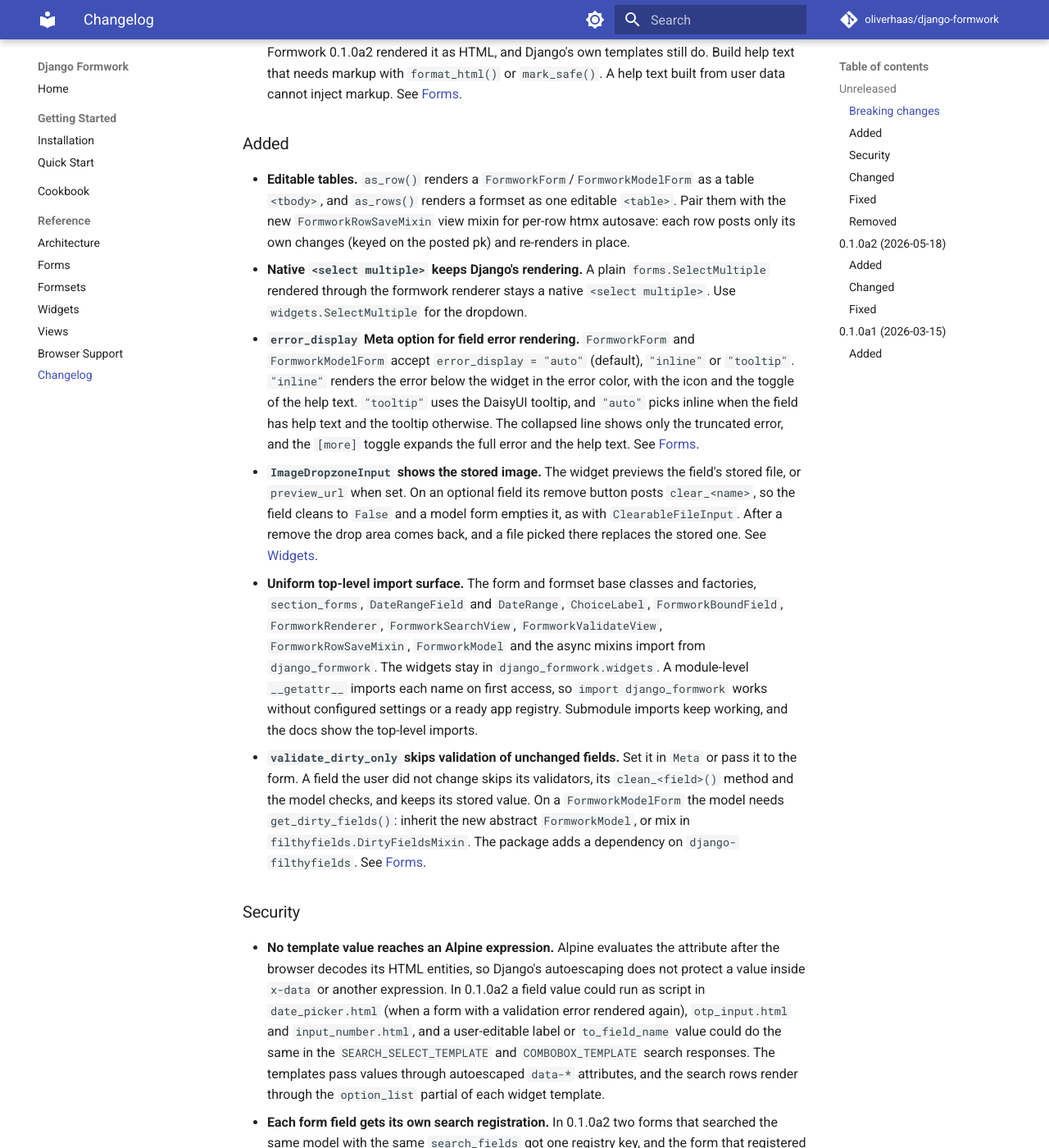
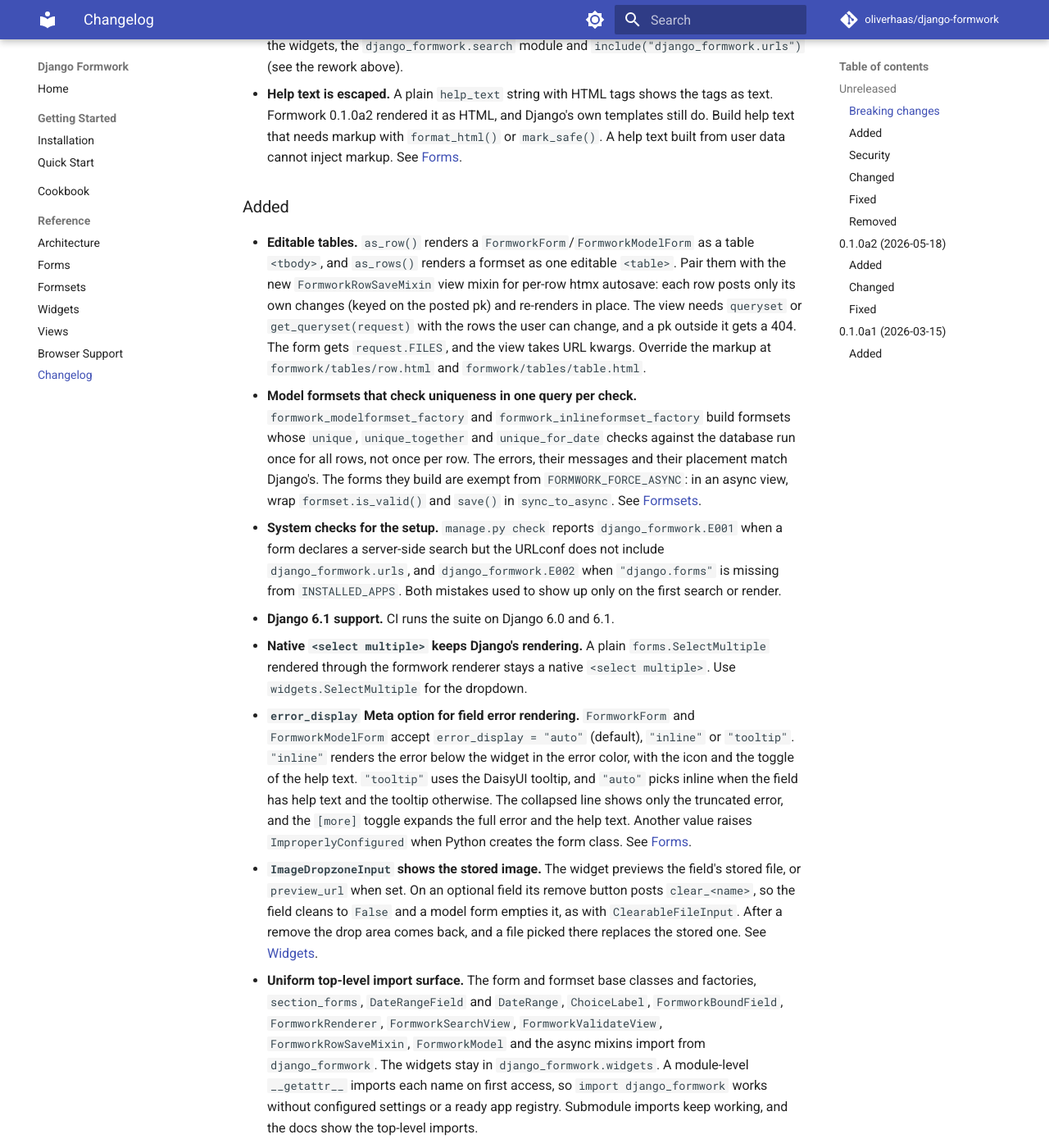
Before and after one commit to oliverhaas/django-formwork, an MkDocs documentation site: the page built from docs/reference/changelog.md, in a window 1280 px wide and 1400 px high, scrolled down 2844 px. Shown: the whole window at 82% size. Built offline with MkDocs 1.6.1 and Material for MkDocs 9.7.7, drawn with Linux system fonts in a browser that asks for light colours; comment, search, counter and statistics services are not loaded; the version menu is left out; some of the changed text lies outside the part shown.

Commit message:
docs: add changelog lines for the readiness fixes

```diff
--- a/docs/reference/changelog.md
+++ b/docs/reference/changelog.md
@@ -52,8 +52,9 @@
       `FormworkJinja2ModelForm`, `formwork_jinja2_environment` and the `jinja2/`
       templates). So are the `search_choices_<field>` form methods,
       `FormworkAutoSearchView` and the `widget_type` tokens, and
-      `FormworkModelChoiceField` and `FormworkModelMultipleChoiceField` with their
-      `icon_from_instance` and `description_from_instance` arguments. Return a
+      `FormworkModelChoiceField`, `FormworkModelMultipleChoiceField` and
+      `FormworkModelChoiceIterator` with the `icon_from_instance` and
+      `description_from_instance` arguments of the fields. Return a
       `ChoiceLabel` from a plain `ModelChoiceField.label_from_instance()` instead.
       `ChoiceLabel` lives in `django_formwork.widgets.select`, and you can import it from
       `django_formwork` and `django_formwork.widgets`.
@@ -73,7 +74,8 @@
       [Section forms](forms.md#section-forms).
     - `Meta.mandatory` marks a field that a save accepts empty but a later step needs.
       Its label gets the red `*` and its widget gets `aria-required`, as on a required
-      field.
+      field. A string in place of a list, or a name that is not a field of the form,
+      raises `ImproperlyConfigured` when Python creates the form class.
     - Every string formwork shows goes through Django's translation functions, plurals
       included. Formwork ships no catalog, so run `makemessages` in your project. The
       JavaScript reads its texts from `data-*` attributes and needs no JavaScript
@@ -117,7 +119,24 @@
 - **Editable tables.** `as_row()` renders a `FormworkForm`/`FormworkModelForm` as a
   table `<tbody>`, and `as_rows()` renders a formset as one editable `<table>`. Pair
   them with the new `FormworkRowSaveMixin` view mixin for per-row htmx autosave: each
-  row posts only its own changes (keyed on the posted pk) and re-renders in place.
+  row posts only its own changes (keyed on the posted pk) and re-renders in place. The
+  view needs `queryset` or `get_queryset(request)` with the rows the user can change, and
+  a pk outside it gets a 404. The form gets `request.FILES`, and the view takes URL
+  kwargs. Override the markup at `formwork/tables/row.html` and
+  `formwork/tables/table.html`.
+- **Model formsets that check uniqueness in one query per check.**
+  `formwork_modelformset_factory` and `formwork_inlineformset_factory` build formsets
+  whose `unique`, `unique_together` and `unique_for_date` checks against the database run
+  once for all rows, not once per row. The errors, their messages and their placement
+  match Django's. The forms they build are exempt from `FORMWORK_FORCE_ASYNC`: in an
+  async view, wrap `formset.is_valid()` and `save()` in `sync_to_async`. See
+  [Formsets](formsets.md).
+- **System checks for the setup.** `manage.py check` reports `django_formwork.E001` when
+  a form declares a server-side search but the URLconf does not include
+  `django_formwork.urls`, and `django_formwork.E002` when `"django.forms"` is missing
+  from `INSTALLED_APPS`. Both mistakes used to show up only on the first search or
+  render.
+- **Django 6.1 support.** CI runs the suite on Django 6.0 and 6.1.
 - **Native `<select multiple>` keeps Django's rendering.** A plain
   `forms.SelectMultiple` rendered through the formwork renderer stays a native
   `<select multiple>`. Use `widgets.SelectMultiple` for the dropdown.
@@ -127,7 +146,8 @@
   the icon and the toggle of the help text. `"tooltip"` uses the DaisyUI tooltip, and
   `"auto"` picks inline when the field has help text and the tooltip otherwise. The
   collapsed line shows only the truncated error, and the `[more]` toggle expands the
-  full error and the help text. See [Forms](forms.md#error_display).
+  full error and the help text. Another value raises `ImproperlyConfigured` when Python
+  creates the form class. See [Forms](forms.md#error_display).
 - **`ImageDropzoneInput` shows the stored image.** The widget previews the field's
   stored file, or `preview_url` when set. On an optional field its remove button posts
   `clear_<name>`, so the field cleans to `False` and a model form empties it, as with
@@ -146,7 +166,9 @@
   `clean_<field>()` method and the model checks, and keeps its stored value. On a
   `FormworkModelForm` the model needs `get_dirty_fields()`: inherit the new abstract
   `FormworkModel`, or mix in `filthyfields.DirtyFieldsMixin`. The package adds a
-  dependency on `django-filthyfields`. See [Forms](forms.md#validate_dirty_only).
+  dependency on `django-filthyfields`. A model form whose model lacks
+  `get_dirty_fields()` raises `ImproperlyConfigured` when Python creates the form class.
+  See [Forms](forms.md#validate_dirty_only).
 
 ### Security
 
@@ -162,7 +184,12 @@
   the same model with the same `search_fields` got one registry key, and the form that
   registered last won. A public form could drop the `search_decorator` of another form or
   replace its scoped queryset with an unfiltered one. The key comes from the module,
-  the class and the field name of the form.
+  the class and the field name of the form, and from where `search_queryset` and
+  `search_decorator` are defined, so forms that a factory builds over one model keep
+  their own search. `search_queryset` must be a callable that filters through the
+  request it gets. A second form of the same name whose `search_queryset` closes over
+  other values raises `ImproperlyConfigured`, and so does a `search_queryset` that is not
+  callable (the message names the field).
 - **The search endpoint renders only formwork's own row templates.** The `widget` query
   parameter must be `select`, `select_multiple` or `combo_box`, and the endpoint returns
   404 for any other value. The `type` parameter and the
@@ -174,11 +201,17 @@
 
 ### Changed
 
-- **Targets the stable htmx 4.0.0 release.** The installation guide, the full example, and
-  the e2e harness load `htmx.org@4.0.0` (was `4.0.0-beta3`). If you load htmx yourself,
+- **Targets the stable htmx 4.0.1 release.** The installation guide, the full example, and
+  the e2e harness load `htmx.org@4.0.1` (was `4.0.0-beta3`). If you load htmx yourself,
   bump your pin; formwork's templates and `formwork-core.js` need no changes. npm still
-  tags htmx 2 as `latest`, so pin `@4.0.0` explicitly instead of loading an unversioned
+  tags htmx 2 as `latest`, so pin `@4.0.1` explicitly instead of loading an unversioned
   `htmx.org` URL.
+- **`{% formwork_css %}` is deprecated and goes away in 0.2.0.** The tag links
+  `formwork.css` as it ships, but the file is Tailwind input, so the browser applies none
+  of its styles. Import `formwork.css` from your Tailwind input and link the built CSS.
+  The tag raises a `DeprecationWarning`.
+- **`django_formwork.FormworkChoiceLabel` from 0.1.0a2 still imports.** It resolves to
+  `ChoiceLabel` with a `DeprecationWarning` and goes away in 0.2.0. Use `ChoiceLabel`.
 - **`DatePicker` and `InputMask` bind to shipped Alpine.data components.** If you override
   their widget templates, copy them again: `x-data` holds only the component name. The
   components are `formworkDatePicker` and `formworkInputMask` in
@@ -260,6 +293,19 @@
   not `0.30000000000000004`.
 - **`FormworkValidateView` emits no empty `<mark>`** when an error span lies entirely
   outside the submitted text. The view drops a span that clamps to nothing.
+- **`FormworkValidateView` works behind a URL with kwargs.** A validate view routed as
+  `validate/<field>/` raised a `TypeError` on every post. The URL kwargs reach the view
+  as `self.kwargs`.
+- **`ais_valid()` runs a sync `clean_<field>()` or `clean()` that queries the
+  database.** Such a method raised `SynchronousOnlyOperation`, because `ais_valid()`
+  called it inside the event loop. Sync methods run in a worker thread, and async ones
+  are still awaited.
+- **Your own `<details class="dropdown">` keeps its behavior.** `formwork.css` laid a
+  full-page click overlay over every open DaisyUI `details.dropdown` and removed the
+  focus ring of every input inside a `.dropdown-content`. Both rules apply only to the
+  formwork `Select` and `SelectMultiple` now. A project dropdown that relied on the
+  overlay to close on an outside click needs its own handler, for example
+  `@click.outside="$el.open = false"` with Alpine.
 
 ### Removed
 
```
